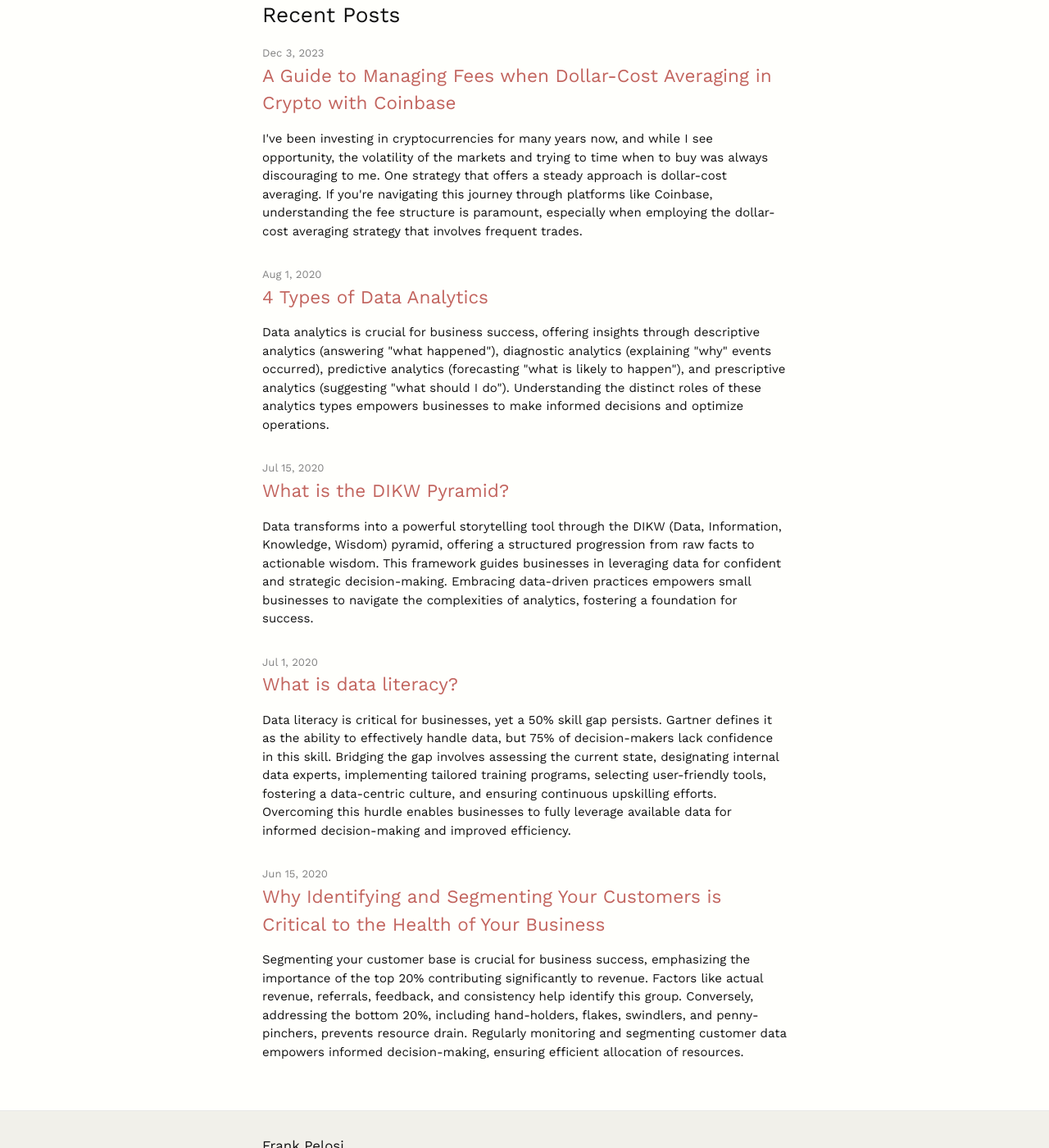
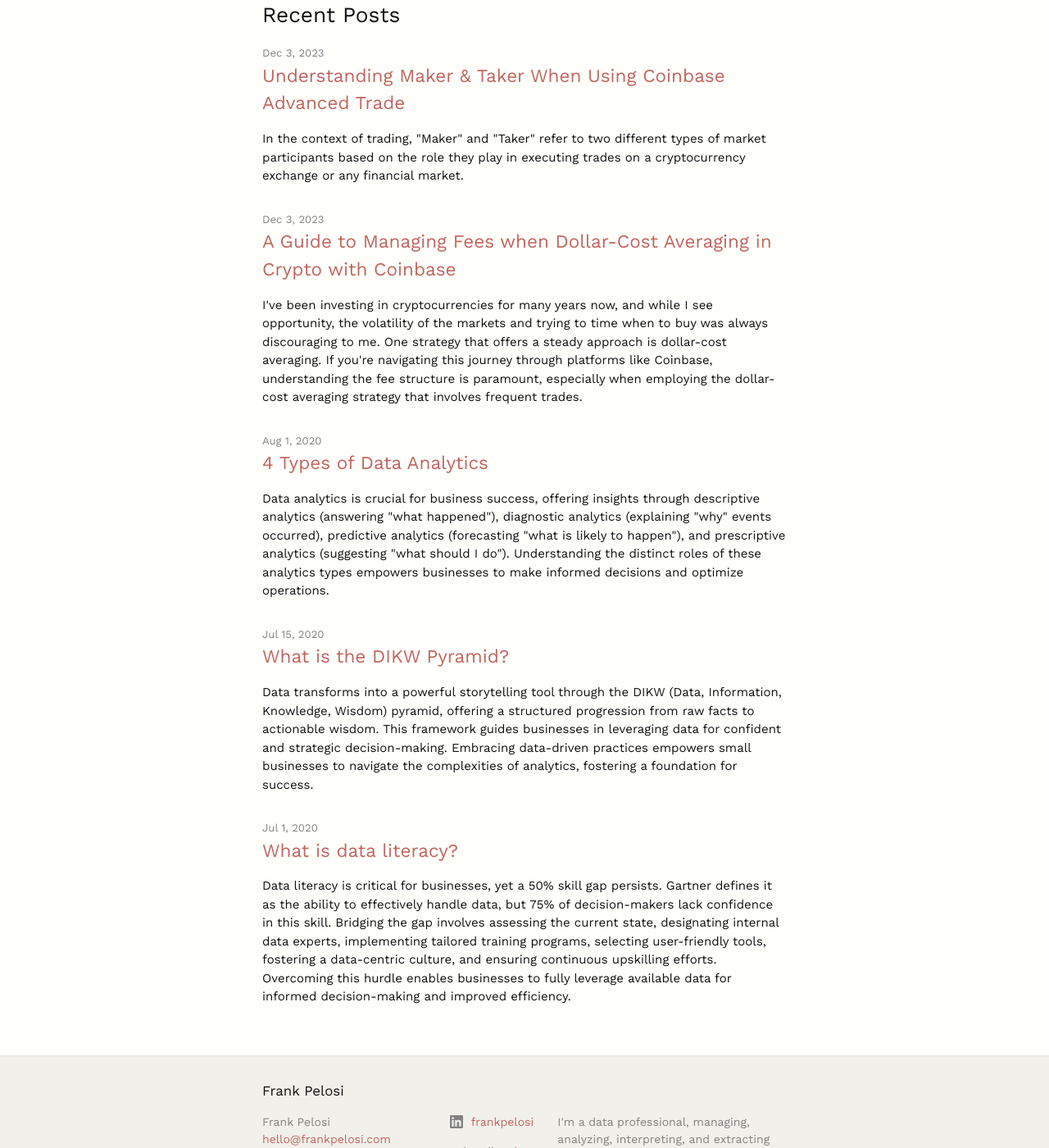
Before and after one commit to fpelosi/portfolio, a Jekyll site: the page built from index.md, in a window 1280 px wide and 1400 px high, scrolled down 372 px. Shown: the whole window at 82% size. Built offline with Jekyll 4.4.1, drawn with Linux system fonts in a browser that asks for light colours; emoji names are drawn with the system emoji font; some of the changed text lies outside the part shown.

Commit message:
Updated post link

```diff
--- a/_layouts/home.html
+++ b/_layouts/home.html
@@ -10,7 +10,7 @@
   {{ content }}
 
   <div style="padding-bottom: 20px;">
-    Things I care about:
+    Topics that interest me:
     {% assign sorted_categories = site.categories | sort %}
     {% for category in sorted_categories %}
     <a href="{{site.baseurl}}/category/{{ category[0] }}">{{ category[0] }}</a>{% unless forloop.last %}, {% endunless %}
--- a/_drafts/2023-12-03-understanding-maker-taker-when-using-coinbase-advanced.md
+++ b/_posts/2023-12-03-understanding-maker-taker-when-using-coinbase-advanced-trade.md
@@ -1,27 +1,27 @@
 ---
 layout: post
-title: "Understanding Maker-Taker When Using Coinbase Advanced"
+title: "Understanding Maker & Taker When Using Coinbase Advanced Trade"
 date: "2023-12-03"
 categories: [personal-finance]
-image: https://images.unsplash.com/photo-1533073526757-2c8ca1df9f1c?q=80&w=2070&auto=format&fit=crop&ixlib=rb-4.0.3&ixid=M3wxMjA3fDB8MHxwaG90by1wYWdlfHx8fGVufDB8fHx8fA%3D%3D
-excerpt: "Investing in cryptocurrencies can be both thrilling and perplexing for the average user. One strategy that offers a steady approach is dollar-cost averaging (DCA). If you're navigating this journey through platforms like Coinbase, understanding the fee structure is paramount, especially when employing the DCA strategy that involves frequent trades."
+image: https://images.unsplash.com/photo-1611974789855-9c2a0a7236a3?q=80&w=2070&auto=format&fit=crop&ixlib=rb-4.0.3&ixid=M3wxMjA3fDB8MHxwaG90by1wYWdlfHx8fGVufDB8fHx8fA%3D%3D
+excerpt: In the context of trading, "Maker" and "Taker" refer to two different types of market participants based on the role they play in executing trades on a cryptocurrency exchange or any financial market.
 ---
 
 In the context of trading, "Maker" and "Taker" refer to two different types of market participants based on the role they play in executing trades on a cryptocurrency exchange or any financial market.
 
-1. **Maker:**
+## Maker
    - A maker is a trader who provides liquidity to the market by placing a limit order that doesn't get immediately matched with an existing order.
    - The term "maker" comes from the fact that these traders make the market by adding liquidity.
    - Makers usually place limit orders above the current market price when buying or below the market price when selling.
 
-2. **Taker:**
+## Taker
    - A taker is a trader who removes liquidity from the market by placing an order that matches an existing order on the order book.
    - The term "taker" signifies that these traders take liquidity from the market when they execute market orders.
    - Takers often place market orders or limit orders that match with existing orders on the order book.
 
-**How Fees Apply:**
-- On many cryptocurrency exchanges, there are different fee structures for makers and takers.
-- Makers may receive a rebate or a lower fee because they contribute to the market's liquidity.
-- Takers may incur higher fees because they are taking liquidity from the market.
+## How Fees Apply
+   - On many cryptocurrency exchanges, there are different fee structures for makers and takers.
+   - Makers may receive a rebate or a lower fee because they contribute to the market's liquidity.
+   - Takers may incur higher fees because they are taking liquidity from the market.
 
 These distinctions are designed to encourage traders to add liquidity to the market, contributing to its overall health and efficiency. The specific fee structure can vary between different exchanges.
```
Also changed, not shown: _posts/2023-12-03-a-guide-to-managing-fees-when-dollar-cost-averaging-in-crypto-with-coinbase.md (+2 -7 lines), Gemfile.lock.
